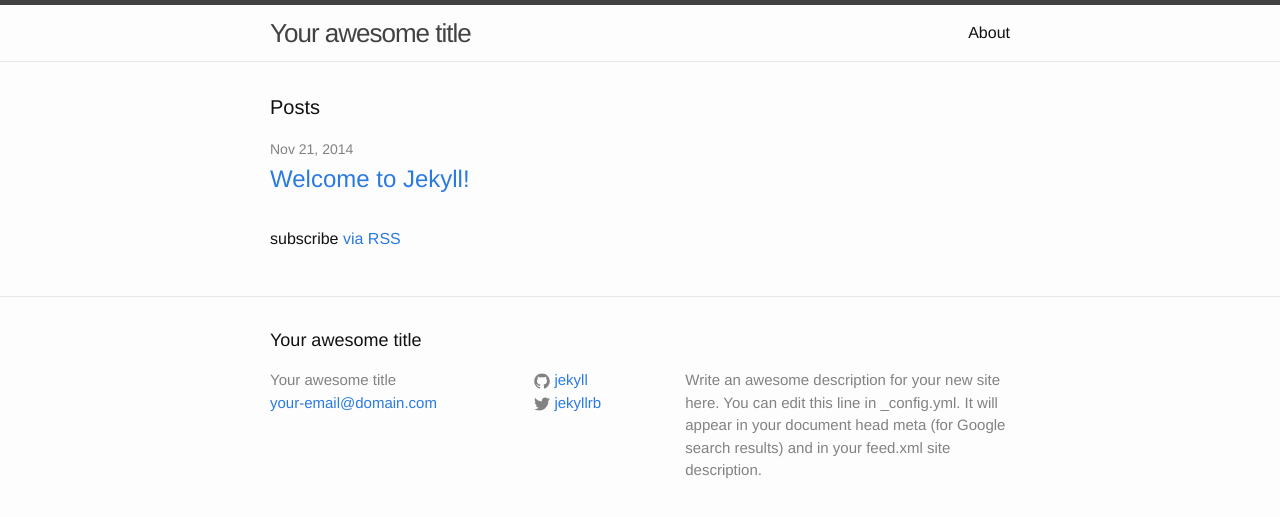
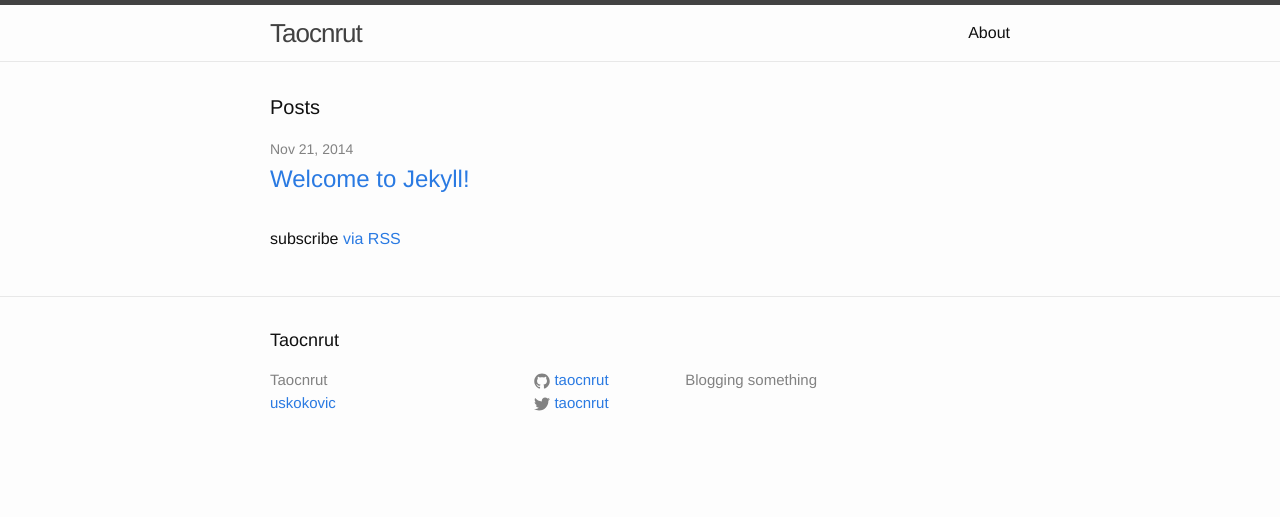
Before and after one commit to taocnrut/taocnrut.github.io, a Jekyll site: the page built from index.html, in a window 1280 px wide. Shown: the top 517 px of the page. Built offline with Jekyll 4.4.1, drawn with Linux system fonts in a browser that asks for light colours.

Commit message:
Update 2014-11-21 005839

```diff
--- a/_config.yml
+++ b/_config.yml
@@ -1,14 +1,12 @@
 # Site settings
-title: Your awesome title
-email: your-email@domain.com
+title: Taocnrut
+email: uskokovic
 description: > # this means to ignore newlines until "baseurl:"
-  Write an awesome description for your new site here. You can edit this
-  line in _config.yml. It will appear in your document head meta (for
-  Google search results) and in your feed.xml site description.
+  Blogging something
 baseurl: "" # the subpath of your site, e.g. /blog/
-url: "http://yourdomain.com" # the base hostname & protocol for your site
-twitter_username: jekyllrb
-github_username:  jekyll
+url: "http://taocnrut.github.io" # the base hostname & protocol for your site
+twitter_username: taocnrut
+github_username:  taocnrut
 
 # Build settings
 markdown: kramdown
```
Also changed, not shown: 4 other files.
